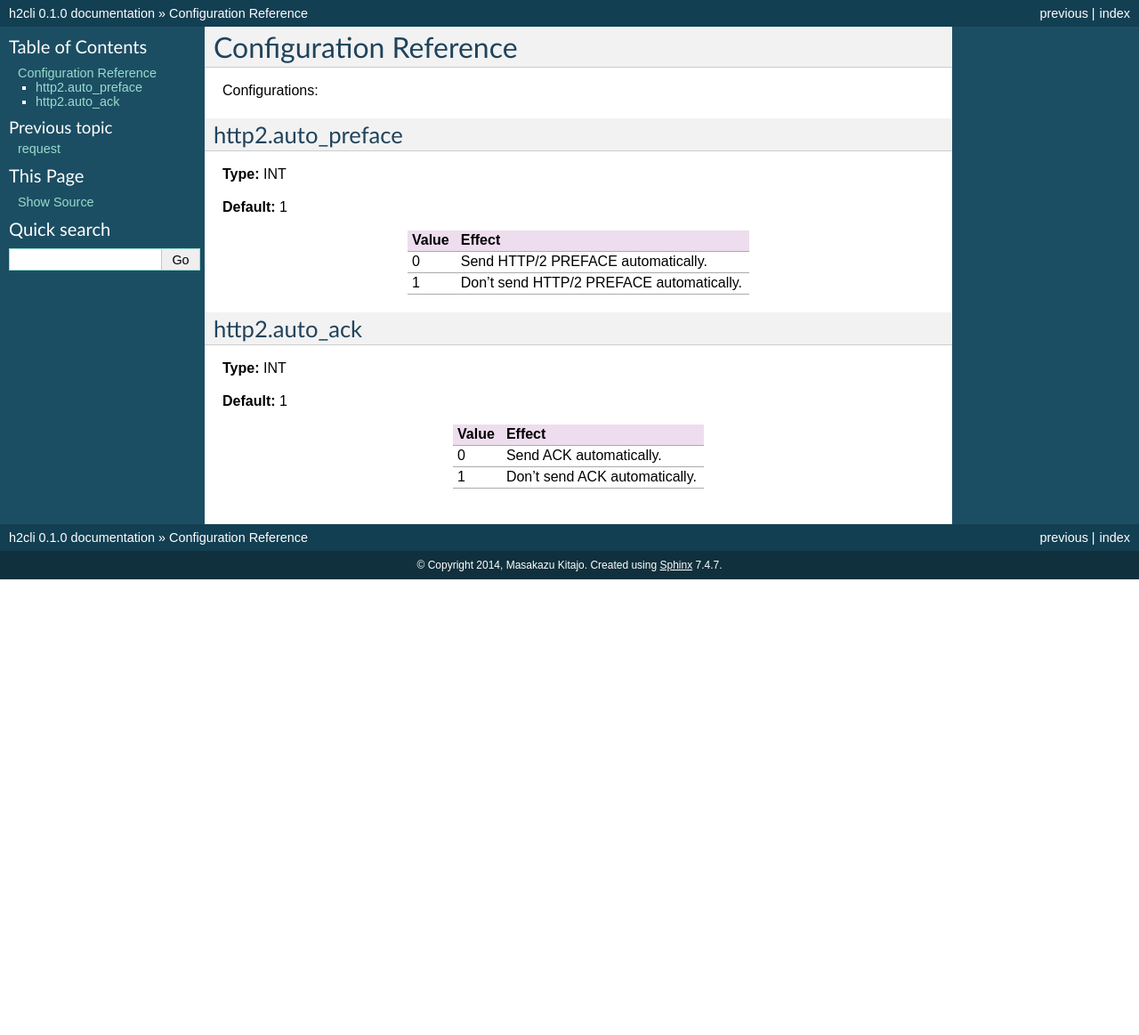
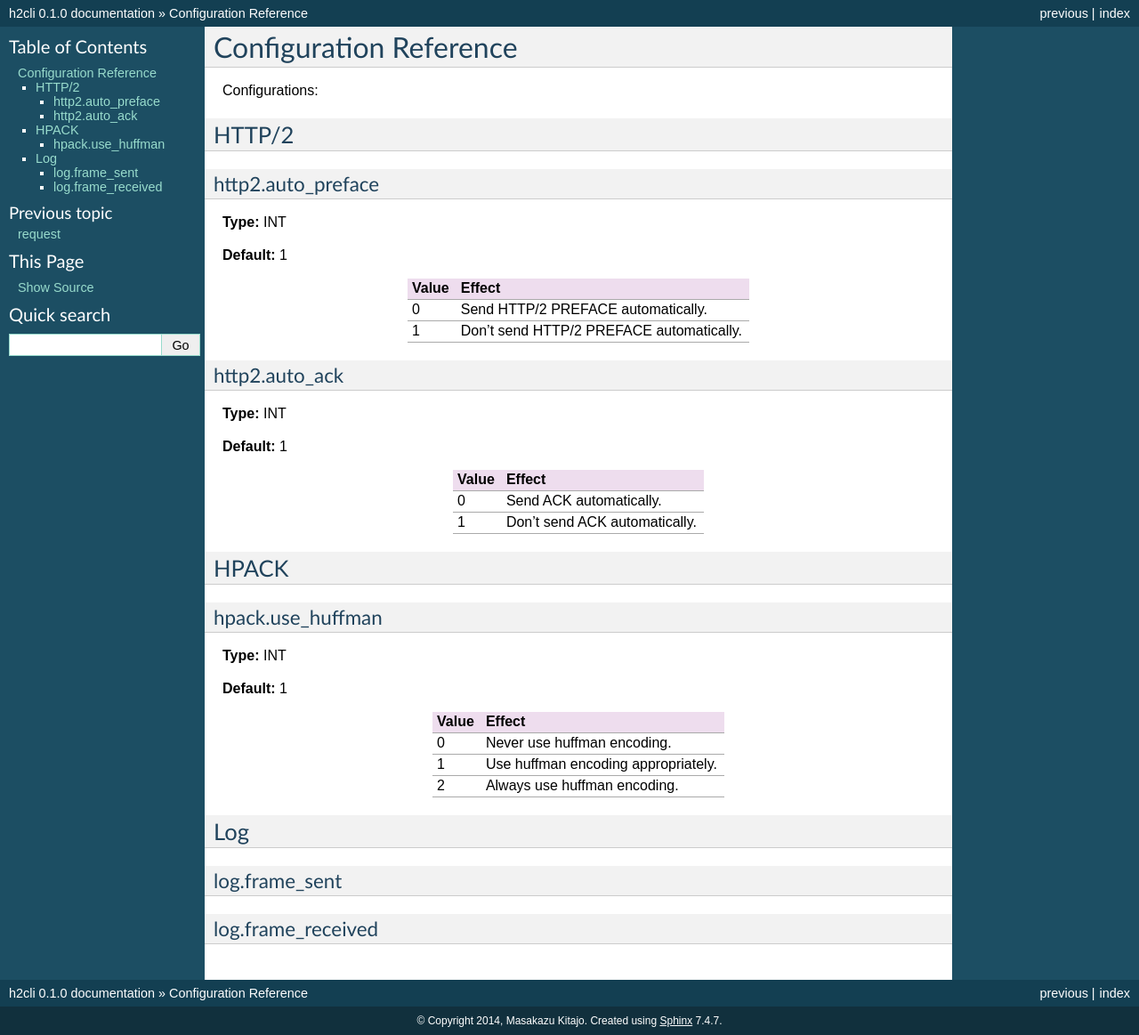
Before and after one commit to maskit/h2cli, a Sphinx documentation site: the page built from doc/config/index.rst, in a window 1280 px wide. Shown: the whole page at 89% size. Built offline with Sphinx 7.4.7, drawn with Linux system fonts in a browser that asks for light colours; before the commit the page ends 900 px from its top, so only the background shows below that.

Commit message:
add documentation for configurations

```diff
--- a/doc/config/index.rst
+++ b/doc/config/index.rst
@@ -5,6 +5,9 @@ Configurations:
 
 .. toctree::
    :maxdepth: 1
+
+HTTP/2
+------
 
 http2.auto_preface
 ~~~~~~~~~~~~~~~~~~
@@ -35,3 +38,32 @@ http2.auto_ack
 +--------+-------------------------------+
 | 1      | Don't send ACK automatically. |
 +--------+-------------------------------+
+
+HPACK
+-----
+
+hpack.use_huffman
+~~~~~~~~~~~~~~~~~
+
+**Type:** INT
+
+**Default:** 1
+
++--------+-------------------------------------+
+| Value  | Effect                              |
++========+=====================================+
+| 0      | Never use huffman encoding.         |
++--------+-------------------------------------+
+| 1      | Use huffman encoding appropriately. |
++--------+-------------------------------------+
+| 2      | Always use huffman encoding.        |
++--------+-------------------------------------+
+
+Log
+---
+
+log.frame_sent
+~~~~~~~~~~~~~~
+
+log.frame_received
+~~~~~~~~~~~~~~~~~~
```
